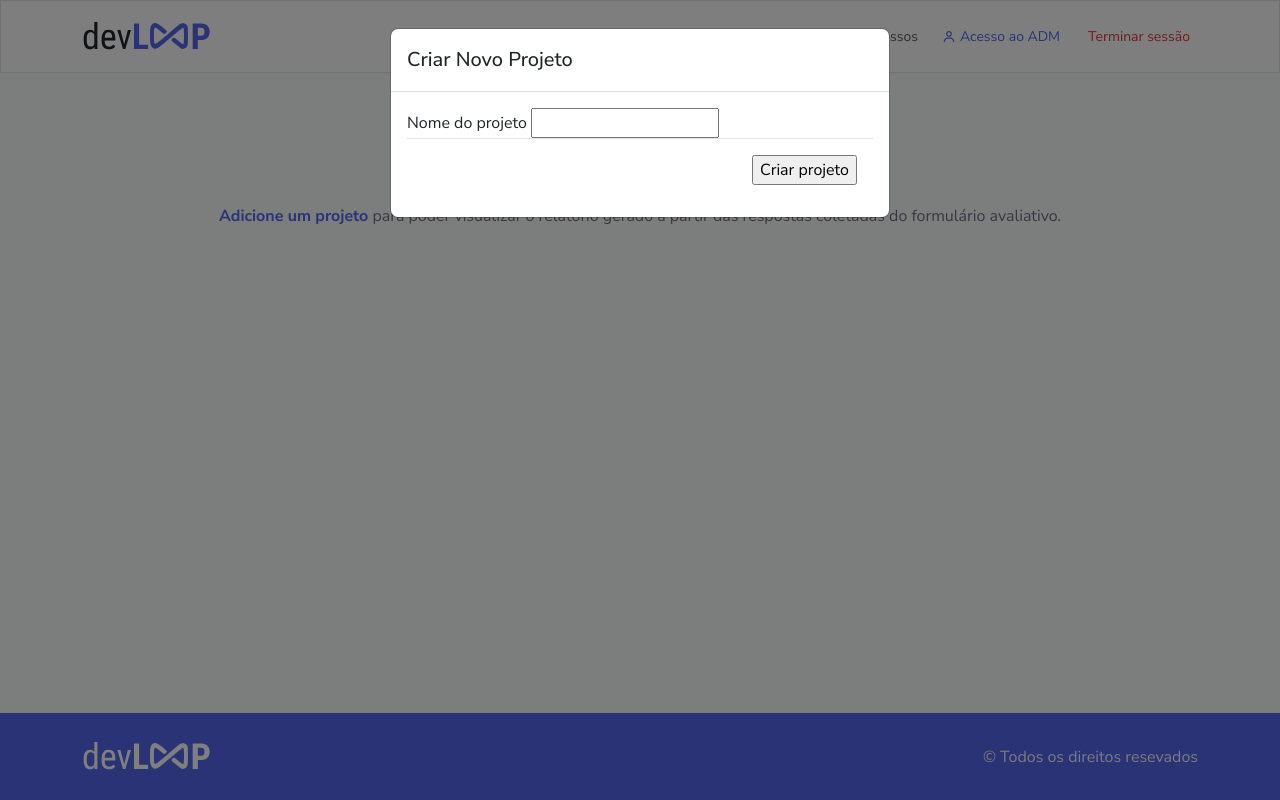
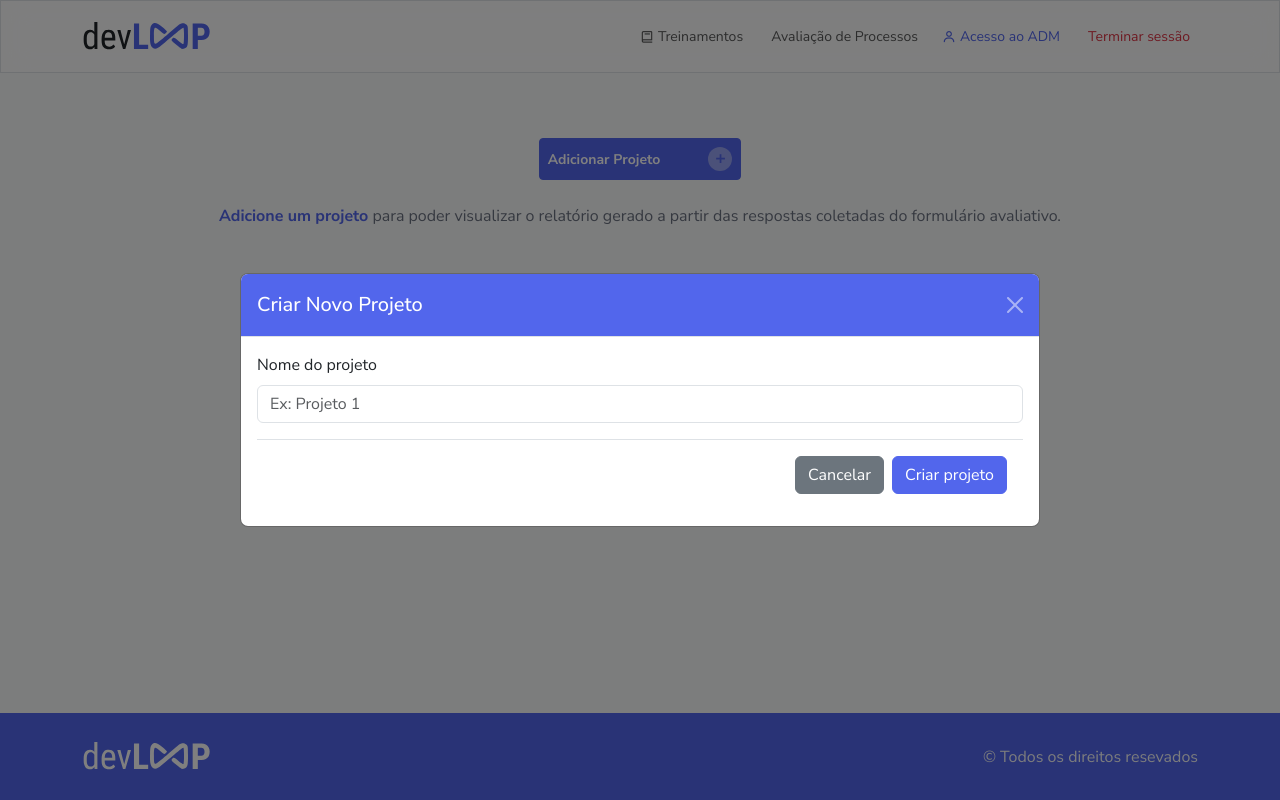
Before and after one commit to PigeonsCode/Equipe-PigeonCode, a Flask app: page /area-restrita in a window 1280 px wide, after a click on "Adicionar Projeto". Run offline with Flask 3, Linux system fonts and the light colour scheme; the visitor is signed in with stand-in values (Sample User, id 1); data that the repository does not hold is empty; some libraries are stand-ins or nearby versions.

Commit message:
style: estilização do modal de projetos

```diff
--- a/src/projeto/templates/area-restrita.html
+++ b/src/projeto/templates/area-restrita.html
@@ -16,41 +16,5 @@
 
 {% endblock %}
 {% block body_end %}
-<!-- Modal de criar projeto -->
-<div class="modal fade" id="exampleModal" tabindex="-1" role="dialog" aria-labelledby="exampleModalLabel" aria-hidden="true">
-  <div class="modal-dialog" role="document">
-    <div class="modal-content">
-
-      <div class="modal-header">
-        <h5 class="modal-title" id="exampleModalLabel">Criar Novo Projeto</h5>
-      </div>
-
-      <div class="modal-body">
-        <form method = "POST" id="createProjectForm">
-           {{form_cria_projeto.csrf_token}}
-           {{form_cria_projeto.hidden_tag()}}
-          <div class="form-group">
-            {{form_cria_projeto.project_name.label}}
-            {{form_cria_projeto.project_name}}
-          </div>
-
-
-
-            <div class="modal-footer">
-          {{form_cria_projeto.submit_button}}
-           </div>
-        </form>
-      </div>
-
-      <div>
-        {% with messages = get_flashed_messages() %} {% if messages %} {% for
-        message in messages %}
-        <div class="text-center text-danger">{{message}}</div>
-        {% endfor %} {% endif %} {% endwith %}
-      </div>
-
-
-    </div>
-  </div>
-</div>
+  {% include "components/modal-project.html" %}
 {% endblock %}
--- a/src/projeto/templates/components/modal-project.html
+++ b/src/projeto/templates/components/modal-project.html
@@ -1,29 +1,38 @@
-    <div class="modal fade" id="exampleModal" tabindex="-1" role="dialog" aria-labelledby="exampleModalLabel" aria-hidden="true">
-  <div class="modal-dialog" role="document">
+{# Modal de criação de projeto - estilizado com Bootstrap 5 #}
+{% if form_cria_projeto is defined %}
+<div class="modal fade" id="exampleModal" tabindex="-1" aria-labelledby="exampleModalLabel" aria-hidden="true">
+  <div class="modal-dialog modal-dialog-centered modal-lg">
     <div class="modal-content">
 
-      <div class="modal-header">
+      <div class="modal-header bg-primary text-white">
         <h5 class="modal-title" id="exampleModalLabel">Criar Novo Projeto</h5>
+        <button type="button" class="btn-close btn-close-white" data-bs-dismiss="modal" aria-label="Fechar"></button>
       </div>
 
       <div class="modal-body">
-        <form method = "POST" id="createProjectForm">
-           {{form_cria_projeto.csrf_token}}
-           {{form_cria_projeto.hidden_tag()}}
-          <div class="form-group">
-            {{form_cria_projeto.project_name.label}}
-            {{form_cria_projeto.project_name}}
+        <form method="POST" id="createProjectForm" autocomplete="off">
+          {{ form_cria_projeto.csrf_token }}
+          {{ form_cria_projeto.hidden_tag() }}
+
+          <div class="mb-3">
+            {{ form_cria_projeto.project_name.label(class_='form-label') }}
+            {{ form_cria_projeto.project_name(class_='form-control', placeholder='Ex: Projeto 1') }}
+            {% if form_cria_projeto.project_name.errors %}
+              <div class="invalid-feedback d-block">
+                {{ form_cria_projeto.project_name.errors[0] }}
+              </div>
+            {% endif %}
           </div>
 
+          <div class="modal-footer">
+            <button type="button" class="btn btn-secondary" data-bs-dismiss="modal">Cancelar</button>
+            {{ form_cria_projeto.submit_button(class_='btn btn-primary') }}
+          </div>
 
-
-            <div class="modal-footer">
-          {{form_cria_projeto.submit_button}}
-           </div>
         </form>
       </div>
-
 
     </div>
   </div>
 </div>
+{% endif %}
```
Also changed, not shown: src/projeto/templates/relatorio.html (+1 -37 lines).
